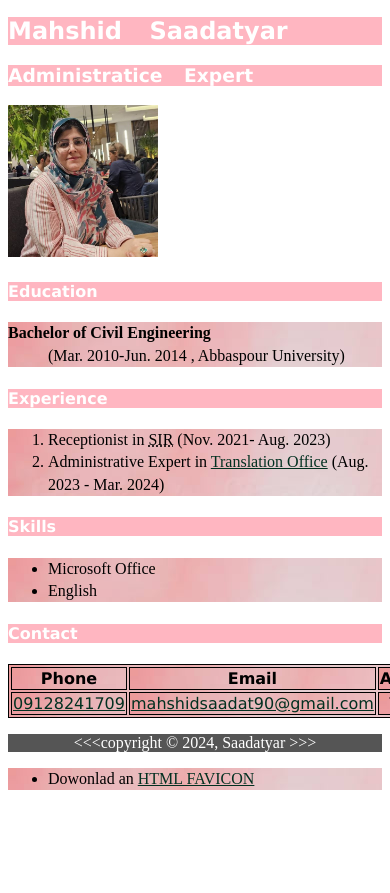
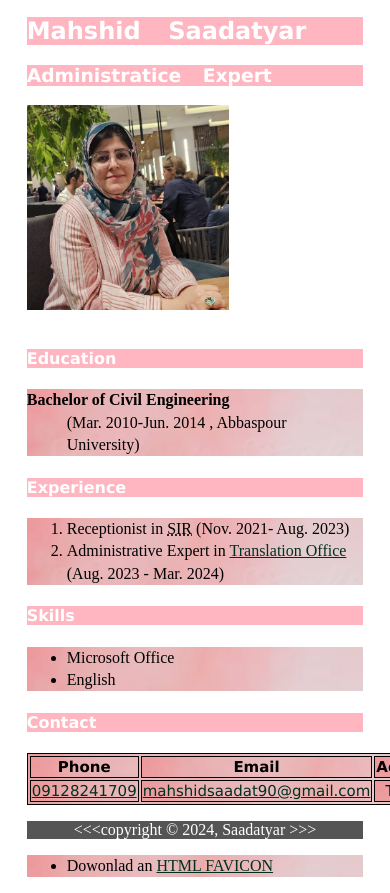
Before and after one commit to Mahshidsaadat/resume0, a plain HTML site: page index.html in a window 390 px wide. Shown: the part 113-1006 px from the top of the page. Before the commit the page ends 919 px from the top, so only its background shows below. Drawn offline with Linux system fonts and the light colour scheme.

Commit message:
responsive

```diff
--- a/index.html
+++ b/index.html
@@ -4,7 +4,7 @@
 	<meta name="author" content="Mahshid Saadatyar">
 	<meta name="description" content="resume">
 	<meta name="keywords" content="resume, job experiences, microsoft office, translation, english, expert">
-	<meta name="viewport" content="width=device-width">
+	<meta name="viewport" content="width=device-width, initial-scale=1.0">
 
 	<title> My Resume</title>
 	<link rel="stylesheet" type="text/css" href="style.css">
@@ -13,17 +13,29 @@
 
 <body >
 	<header>
+		<div class="container">
 		 <h1> My Resume</h1>
+		</div>
 	</header>
 
+	<section>
+		<div class="container">
 		 <h2> Mahshid Saadatyar</h2>
 		 <h3> Administratice Expert</h3>
+		</div>
+	</section>
 
-	<img src="pic.jpg" width="150">
+	<section>
+		<div class="container">
+			<img src="pic.jpg">
+		</div>
+	</section>
+
 	<br>
 
+	<section>
+		<div class="container">
 			<h4> Education </h4>
-
 				<div class=list>
 					<dl>
 					<dt> <strong>Bachelor of Civil Engineering</strong></dt>
@@ -31,6 +43,12 @@
 					</dl>
 				</div>
 
+		</div>
+	</section>
+
+
+	<section>
+		<div class="container">
 			<h4> Experience </h4>
 				<div class=list>
 
@@ -39,9 +57,12 @@
 						<li> Administrative Expert in <a href="http://google.com" target="blank">Translation Office</a> (Aug. 2023 - Mar. 2024)</li>
 				</ol>
 				</div>
+		</div>
+	</section>
 
+	<section>
+		<div class="container">
 			<h4> Skills </h4>
-
 				<div class=list>
 					<ul>
 						<li> Microsoft Office  </li>
@@ -49,11 +70,14 @@
 					</ul>
 
 				</div>
+		</div>
+	</section>
 
+
+			<section>
+				<div class="container">
 					<h4> Contact </h4>
-
 						<div class=table>
-
 							<table>
 								<thead>
 									<tr>
@@ -71,16 +95,23 @@
 								</tbody>
 							</table>
 						</div>
+				</div>
+			</section>
 
 
+	<div class="container">
 		<footer class=footer>
 			<p> &lt;&lt;&lt;copyright &copy; 2024, Saadatyar &gt;&gt;&gt;</p>
 		</footer>
+	</div>
 
 
+	<div class="container">
 		<UL class=list>
 			<li> Dowonlad an <a href="icon.png" download> HTML FAVICON</a> </li>
 		</UL>
+	</div>
+
 
 
 </body>
--- a/style.css
+++ b/style.css
@@ -26,13 +26,14 @@ a {color:#023020; font-weight: 20px}
 
 table, th, td { border:1px solid; text-align: center;
   background-image:url('back.jpg');
- ; font-family:verdana, sans-serif ;}
+ ; font-family:verdana, sans-serif ; font-size: 15px}
 
 
-table {width:70%;}
+table {width:80%; margin-right: auto; margin-left: auto}
 
 
-@media (max-width: 768px) {
-	{float:none; text-align: center;
-		width:100%; font-size: 25px;
+img { display:block; max-width:60%; }
+
+.container {
+	width:90%; margin:auto;
 }
```
Lines whose indentation alone changed are shown as unchanged.
